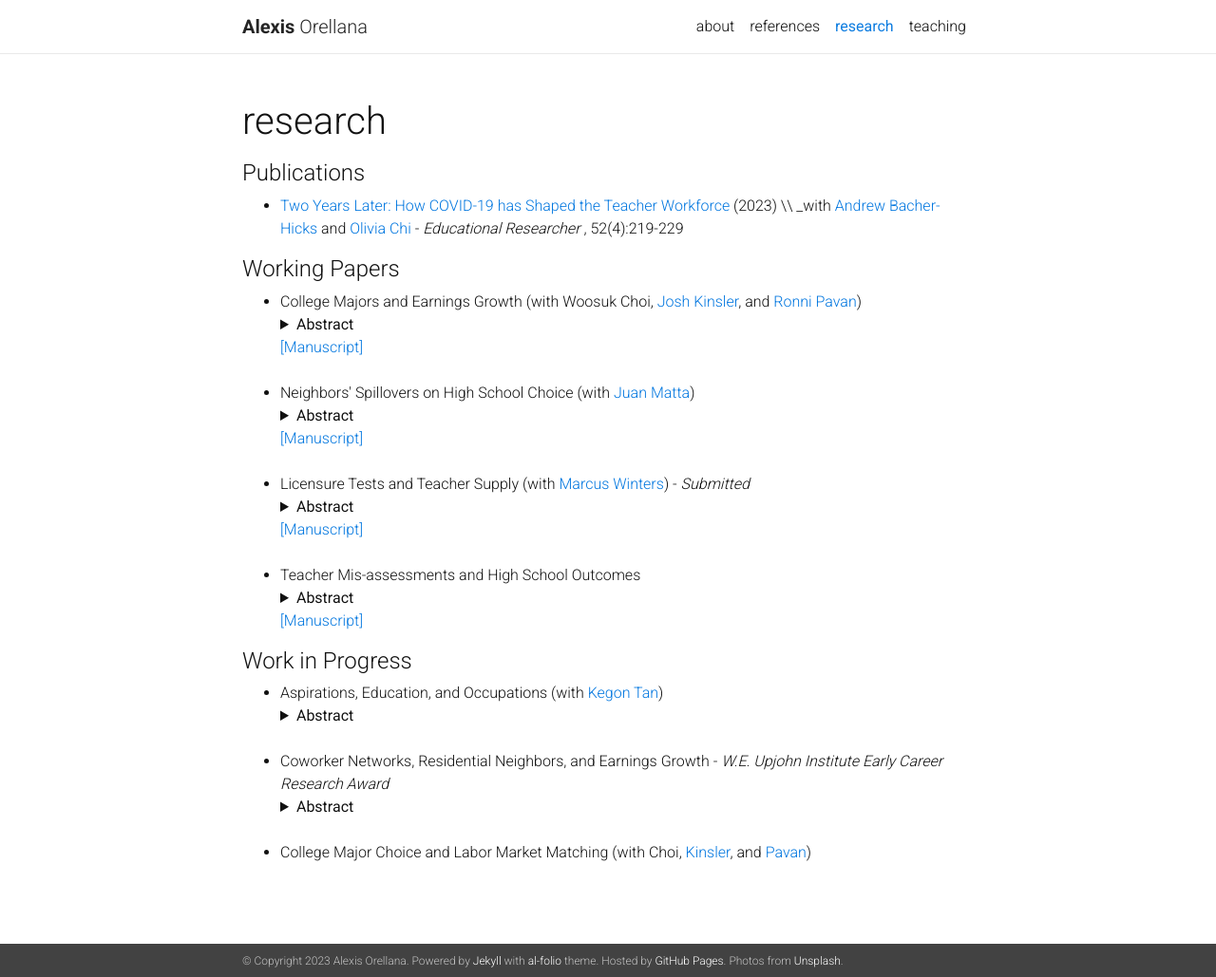
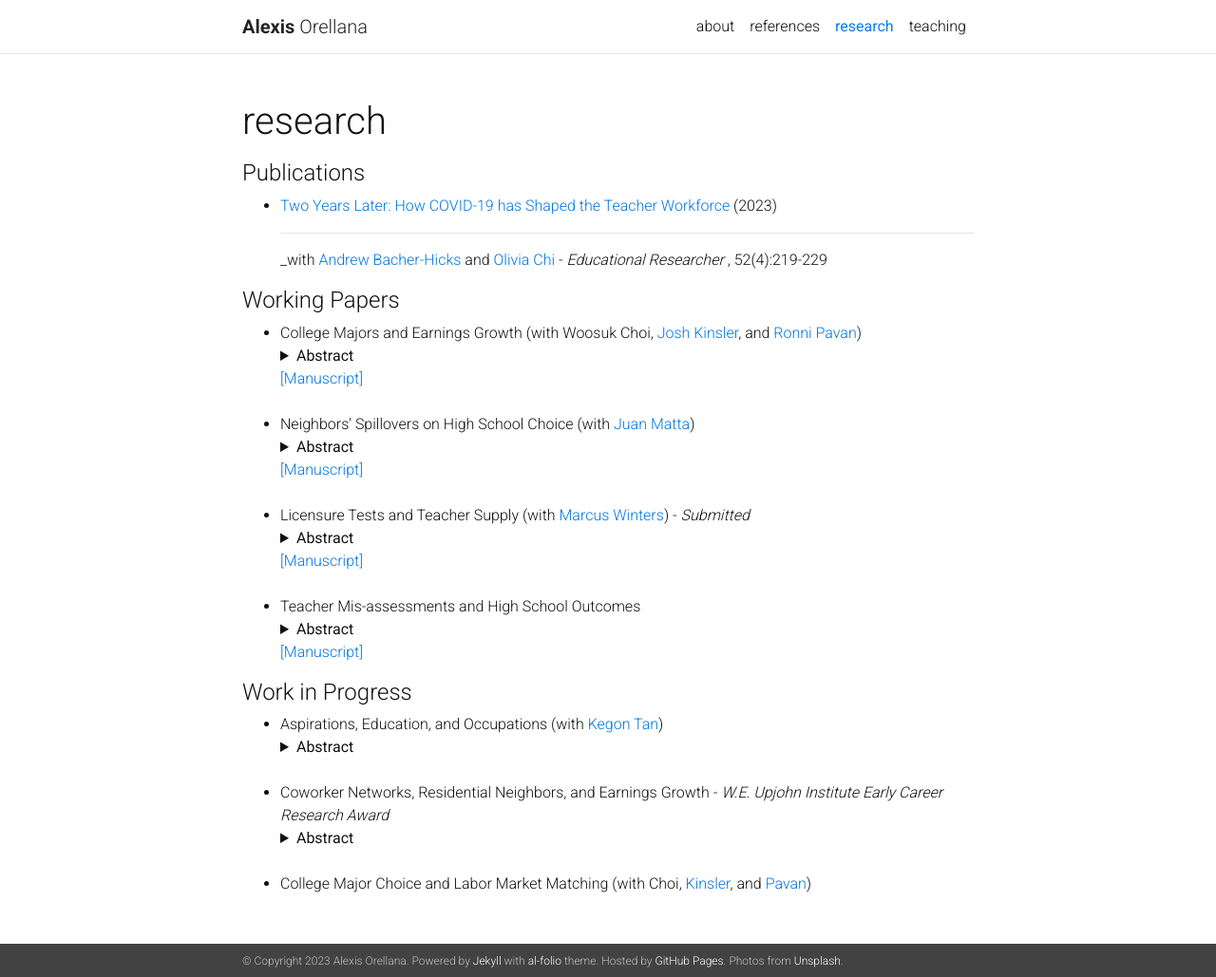
Before and after one commit to alexisorellana/alexisorellana.github.io, a Jekyll site: the page built from _pages/research.md, in a window 1280 px wide and 1029 px high. Shown: the whole window at 95% size. Built offline with Jekyll 4.4.1, drawn with Linux system fonts in a browser that asks for light colours; nearby versions of some CDN libraries; a style sheet for code colours, icons or effects is not loaded.

Commit message:
update 05-10

```diff
--- a/_pages/research.md
+++ b/_pages/research.md
@@ -10,7 +10,9 @@ nav: true
 #### Publications
 <ul>
 
-<li> <a href="https://doi.org/10.3102/0013189X231153659" target="_blank">Two Years Later: How COVID-19 has Shaped the Teacher Workforce</a> (2023) \\
+<li> <a href="https://doi.org/10.3102/0013189X231153659" target="_blank">Two Years Later: How COVID-19 has Shaped the Teacher Workforce</a> (2023)
+
+<hr>
 
 _with <a href="https://www.andrewbacherhicks.com/home" target="_blank">Andrew Bacher-Hicks</a> and <a href="https://www.oliviachi.com" target="_blank">Olivia Chi</a> - <em> Educational Researcher </em>, 52(4):219-229 </li>
 
```
